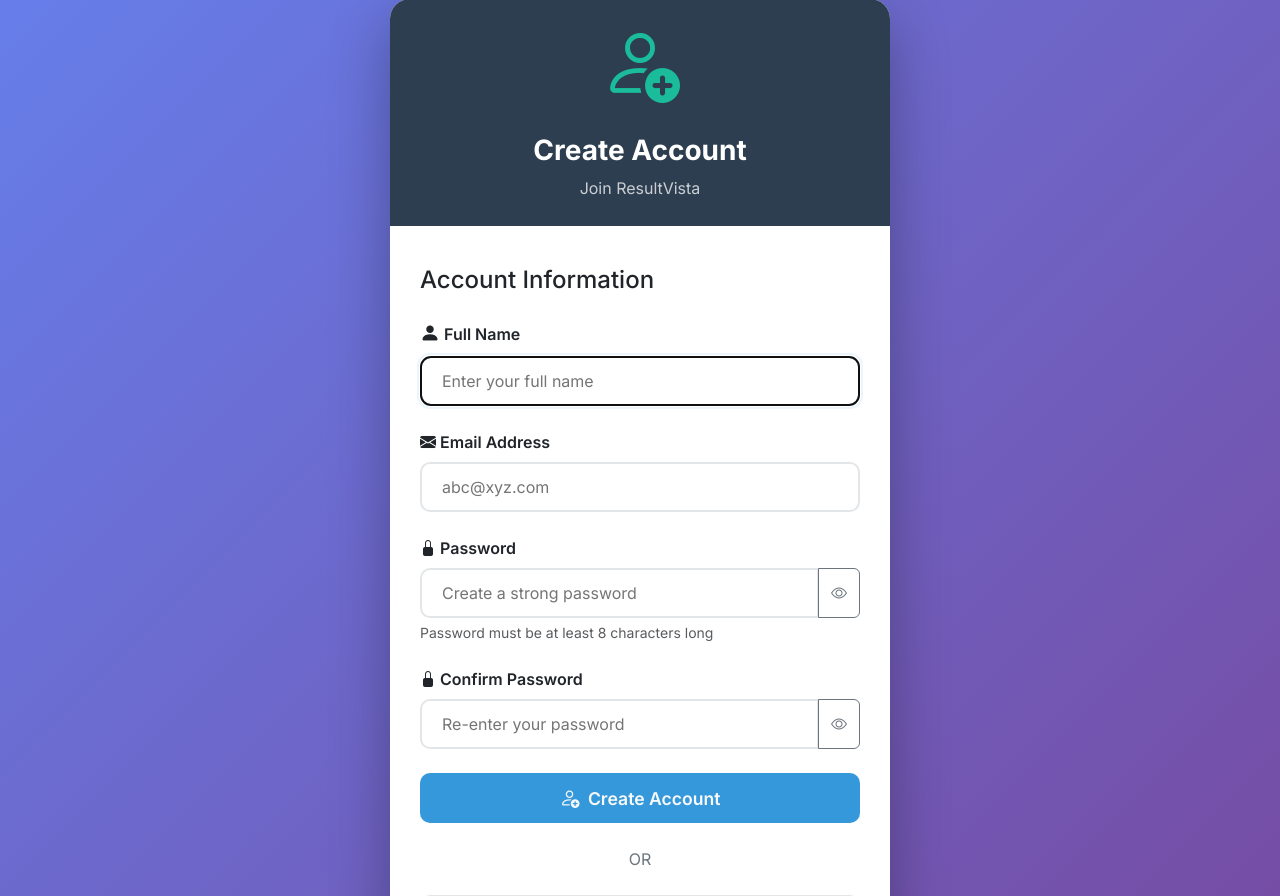
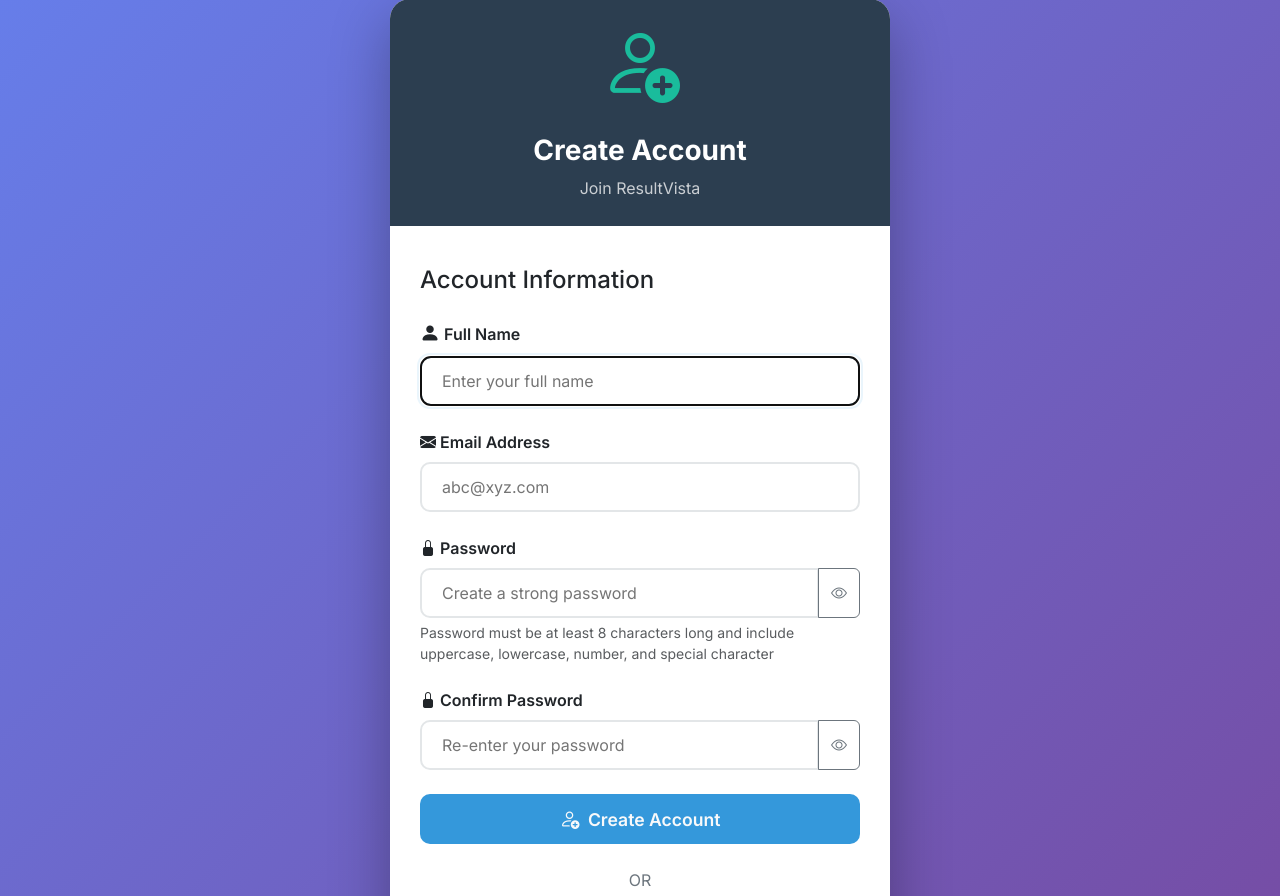
Before and after one commit to Gajera-Ansh/ResultVista, a Flask app: page /register in a window 1280 px wide. Shown: the part 21-917 px from the top of the page. Run offline with Flask 3, Linux system fonts and the light colour scheme; parts of the project's set-up code (start-up, migrations or seed data) failed here and were passed over; some libraries are stand-ins or nearby versions.

Commit message:
add password validation

```diff
--- a/app.py
+++ b/app.py
@@ -152,11 +152,15 @@ def register():
                 **form_data,
             )
 
-        # check password length
-        if len(password) < 8:
+        # validate password strength
+        password_regex = re.compile(
+            r"^(?=.*[a-z])(?=.*[A-Z])(?=.*\d)(?=.*[@$!%*?&])[A-Za-z\d@$!%*?&]{8,}$"
+        )
+
+        if not password_regex.match(password):
             return render_template(
                 "register.html",
-                error="Password must be at least 8 characters long",
+                error="Password must be at least 8 characters long and include uppercase, lowercase, number, and special character",
                 **form_data,
             )
 
@@ -699,6 +703,7 @@ def generate_student_pdf(student, subjects, max_marks):
     from reportlab.lib.utils import ImageReader
     from io import BytesIO
     import matplotlib
+
     matplotlib.use("Agg")
     import matplotlib.pyplot as plt
 
--- a/templates/register.html
+++ b/templates/register.html
@@ -177,7 +177,8 @@ Register - ResultVista
                         <i class="bi bi-eye"></i>
                     </button>
                 </div>
-                <div class="form-text">Password must be at least 8 characters long</div>
+                <div class="form-text">Password must be at least 8 characters long and include uppercase, lowercase,
+                    number, and special character</div>
             </div>
 
             <!-- Confirm Password -->
```
